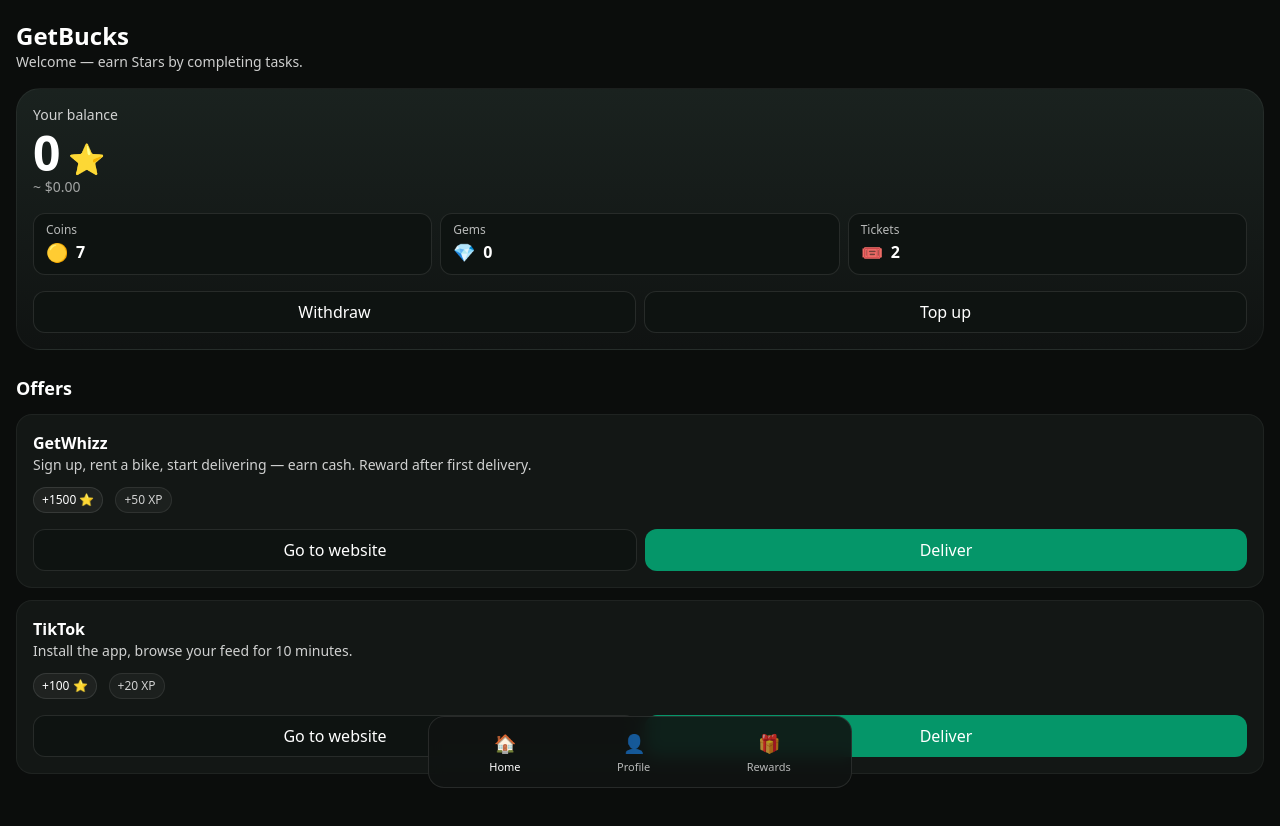
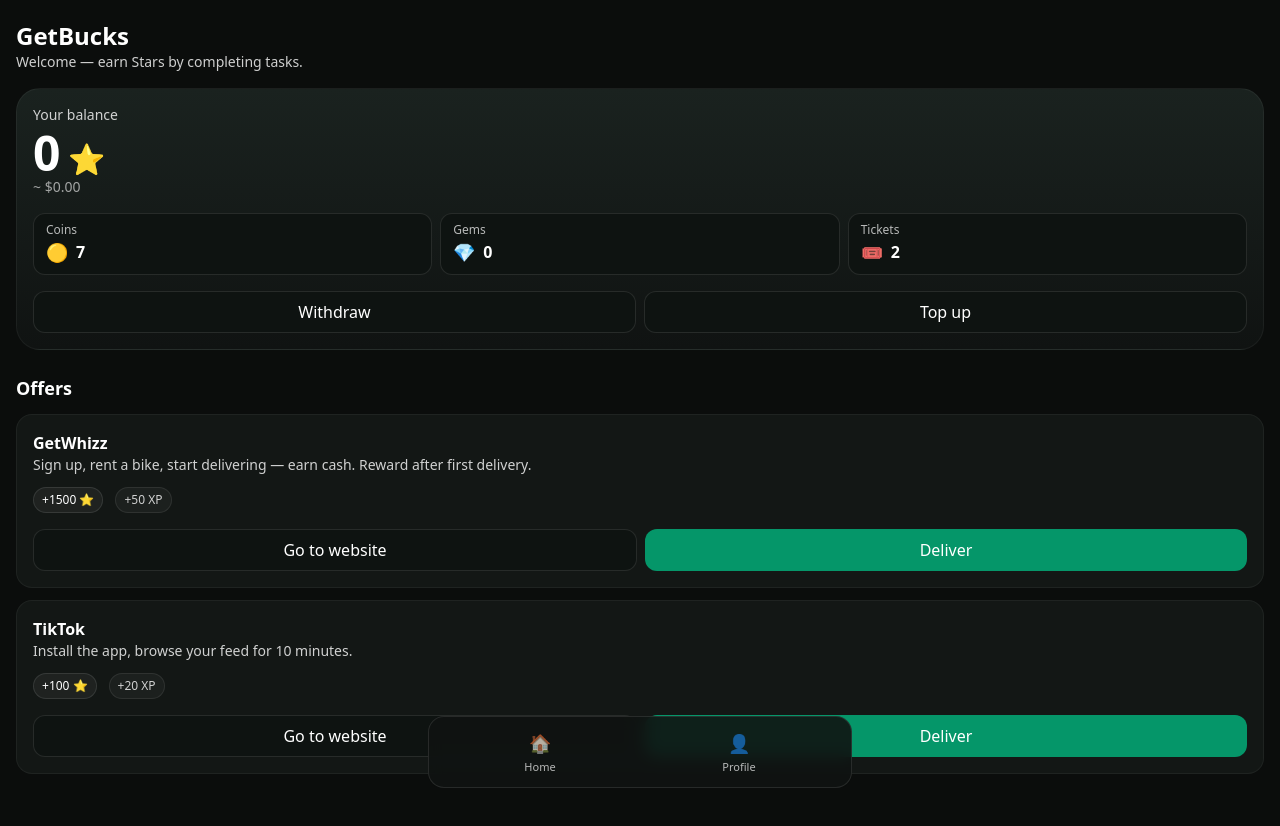
Before and after one commit to agentuz/telegram-miniapp, a React (Vite) app: page / in a window 1280 px wide. Shown: the top 826 px of the page. Built offline with nearby package versions, Linux system fonts and the light colour scheme; the HTML template or start-up script is replaced by a standard one.

Commit message:
Update BottomNav.tsx

```diff
--- a/src/components/BottomNav.tsx
+++ b/src/components/BottomNav.tsx
@@ -1,20 +1,21 @@
 import React from 'react';
 
-export default function BottomNav() {
+export default function BottomNav({
+  tab, setTab,
+}: { tab: 'home' | 'profile'; setTab: (t: 'home' | 'profile') => void; }) {
   return (
     <nav className="fixed bottom-0 left-0 right-0 z-50">
       <div className="mx-auto max-w-md">
         <div className="m-3 rounded-2xl bg-[#101312]/90 backdrop-blur border border-white/10 px-3 py-2 flex items-center justify-around">
-          <Tab icon="🏠" label="Home" active />
-          <Tab icon="👤" label="Profile" onClick={() => alert('Profile screen (next)')} />
-          <Tab icon="🎁" label="Rewards" onClick={() => alert('Rewards (later)')} />
+          <Tab icon="🏠" label="Home" active={tab==='home'} onClick={()=>setTab('home')} />
+          <Tab icon="👤" label="Profile" active={tab==='profile'} onClick={()=>setTab('profile')} />
         </div>
       </div>
     </nav>
   );
 }
 
-function Tab({ icon, label, active = false, onClick }: {
+function Tab({ icon, label, active, onClick }:{
   icon: string; label: string; active?: boolean; onClick?: () => void;
 }) {
   return (
```
